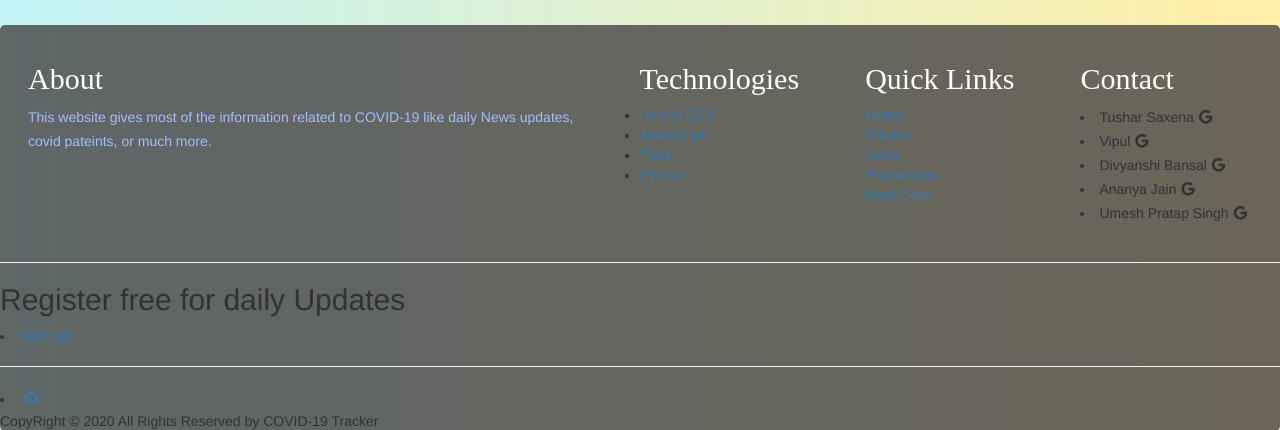
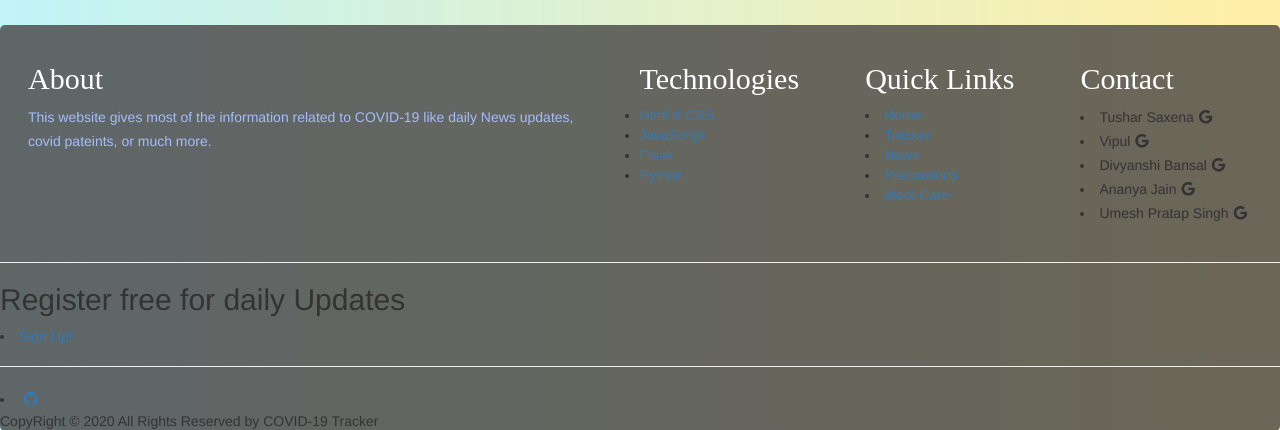
Before and after one commit to Tusharsaxena3112/Covid-19, a Flask app: page /news in a window 1280 px wide. Shown: the part 254-684 px from the top of the page. Run offline with Flask 2, Linux system fonts and the light colour scheme; some libraries are stand-ins or nearby versions.

Commit message:
remove  code

```diff
--- a/static/css/news.css
+++ b/static/css/news.css
@@ -177,12 +177,6 @@ footer i{
   line-height: 24px;
   margin-top: 9px;
 }
-.tech p{
-  font-size: 20px ;
-}
-.quicklink li{
-  list-style: none;
-}
 
 
 
```
